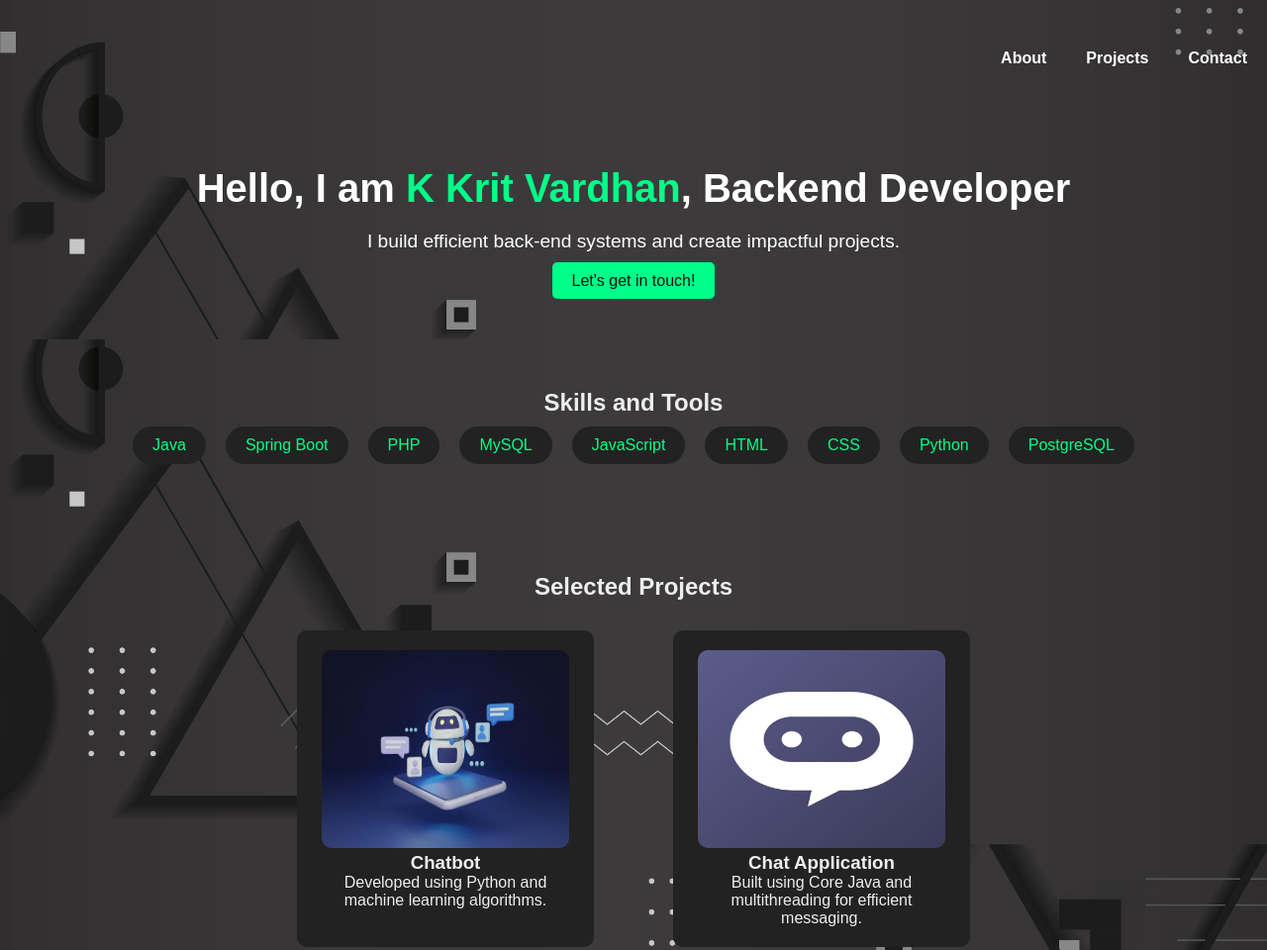
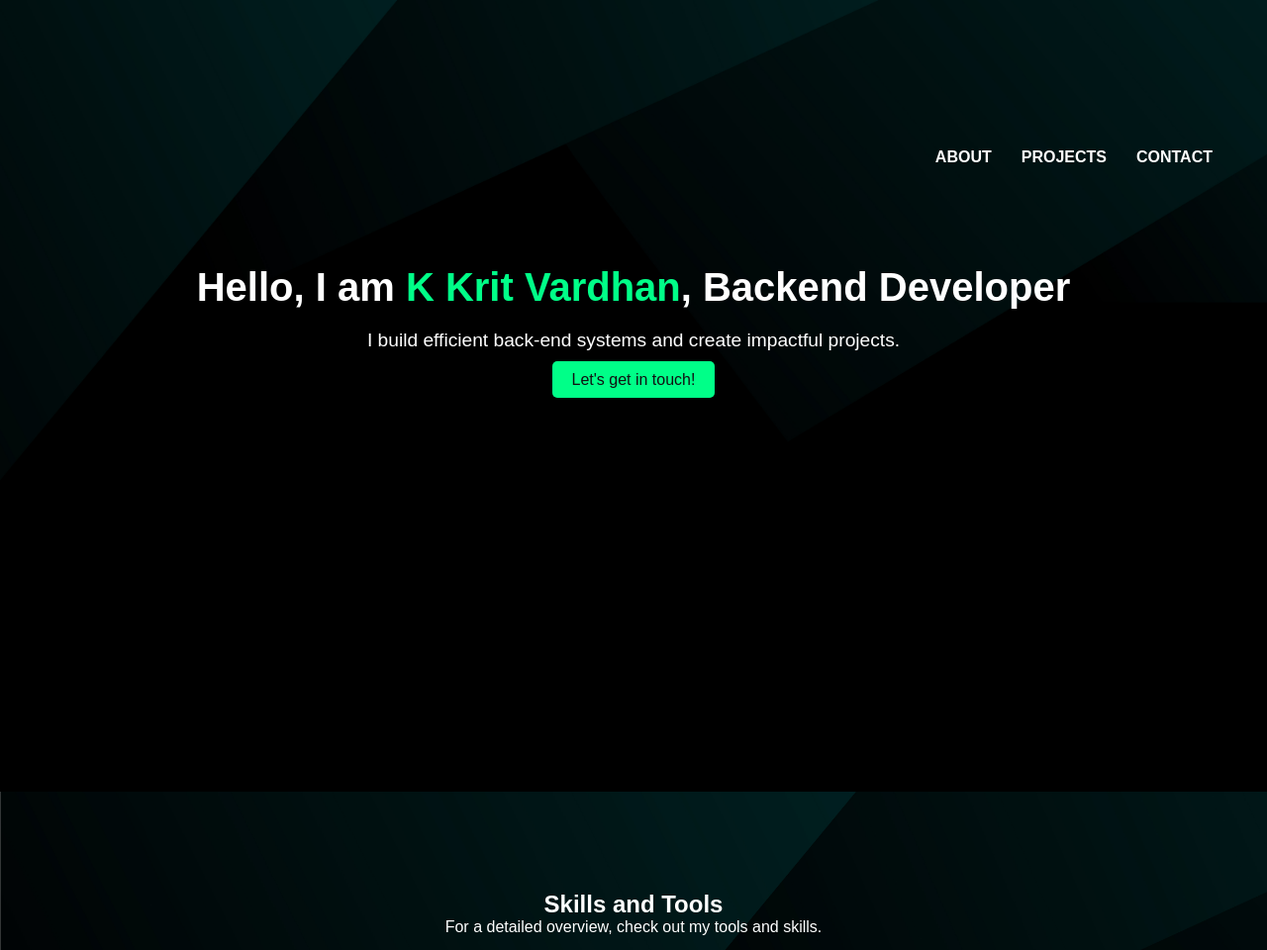
Before and after one commit to Kuwarsaab/portfolio-website, a plain HTML site: page index.html in a window 1280 px wide. Shown: the top 960 px of the page at 99% size. Drawn offline with Linux system fonts and the light colour scheme.

Commit message:
Updated Styling

```diff
--- a/index.html
+++ b/index.html
@@ -8,6 +8,7 @@
     <link rel="stylesheet" href="styles.css">
 </head>
 <body>
+    <section id="hero" class="section-hero">
         <header>
             <nav>
                 <ul>
@@ -22,9 +23,14 @@
                 <a href="#contact" class="btn">Let's get in touch!</a>
             </div>
         </header>
+    </section>
 
+    <!-- Section 2: About -->
+    <section id="about" class="section-about">
+        <h2>Skills and Tools</h2>
+        <p>For a detailed overview, check out my tools and skills.</p>
+        <!-- Skill cloud and content here -->
         <section id="skills" class="skills-section">
-        <h2>Skills and Tools</h2>
             <div class="skills-cloud">
                 <span>Java</span>
                 <span>Spring Boot</span>
@@ -37,9 +43,12 @@
                 <span>PostgreSQL</span>
             </div>
         </section>
+    </section>
 
+    <section id="projects" class="section-projects">
+        <h2>My Projects</h2>
+        <!-- Project showcase content here -->
         <section id="projects" class="projects-section">
-        <h2>Selected Projects</h2>
             <div class="projects">
                 <div class="project-item">
                     <img src="img/project1.jpeg" width="250px" height="200px" alt="Chatbot">
@@ -53,8 +62,12 @@
                 </div>
             </div>
         </section>
+    </section>
 
-    <section id="contact" class="contact-section">
+    <!-- Section 4: Contact -->
+    <section id="contact" class="section-contact">
+        <h2>Contact Me</h2>
+        <!-- Contact form and details here -->
         <h2>Let's talk about your project</h2>
         <a href="mailto:kuwarkritvardhan@gmail.com" class="btn">Contact us</a>
     </section>
--- a/styles.css
+++ b/styles.css
@@ -8,21 +8,11 @@
 
 
 body {
-    background-image: url('img/1.jpg'); /* Ensure the correct path to the image */
-    background-size: cover; /* This makes the image cover the entire page */
-    background-repeat: no-repeat; /* Prevents the image from repeating */
-    background-attachment: fixed; /* Ensures the background stays in place when scrolling */
-    background-position: center;
     color: #eee;
     font-family: 'Arial', sans-serif;
 }
 
 header {
-    background-image: url('img/1.jpg');
-    background-size: cover;
-    background-repeat: no-repeat;
-    background-attachment: fixed;
-    background-position: center;
     color: white;
     padding: 50px 20px;
     text-align: center;
@@ -134,6 +124,85 @@ footer {
     color: #777;
 }
 
+/* Common styles */
+section {
+    padding: 100px 20px;
+    min-height: 100vh;
+    color: white;
+}
+
+/* Section 1: Hero */
+.section-hero {
+    background-image: url('img/3.jpg');
+    background-size: cover;
+    background-position: center;
+    color: white;
+}
+
+/* Section 2: About */
+.section-about {
+    background-image: url('img/3.jpg');
+    background-size: cover;
+    color: white;
+    text-align: center;
+}
+
+/* Section 3: Projects */
+.section-projects {
+    background-image: url('img/3.jpg');
+    background-size: cover;
+    color: white;
+    text-align: center;
+}
+
+/* Section 4: Contact */
+.section-contact {
+    background-image: url('img/3.jpg');
+    background-size: cover;
+    color: white;
+    text-align: center;
+}
+
+/* Button Styling */
+.btn {
+    background-color: #00ff88;
+    color: #111;
+    padding: 10px 20px;
+    border-radius: 5px;
+    text-decoration: none;
+    transition: background-color 0.3s ease;
+}
+
+.btn:hover {
+    background-color: #00cc66;
+}
+
+/* Navigation styling */
+nav ul {
+    display: flex;
+    justify-content: flex-end;
+}
+
+nav ul li {
+    margin: 0 15px;
+}
+
+nav ul li a {
+    color: white;
+    text-decoration: none;
+    font-weight: bold;
+    text-transform: uppercase;
+}
+
+nav ul li a:hover {
+    color: #00ff88;
+}
+
+/* Smooth Scrolling */
+html {
+    scroll-behavior: smooth;
+}
+
 
 /* Mobile Responsive Styling */
 @media (max-width: 768px) {
```
Lines whose indentation alone changed are shown as unchanged.
